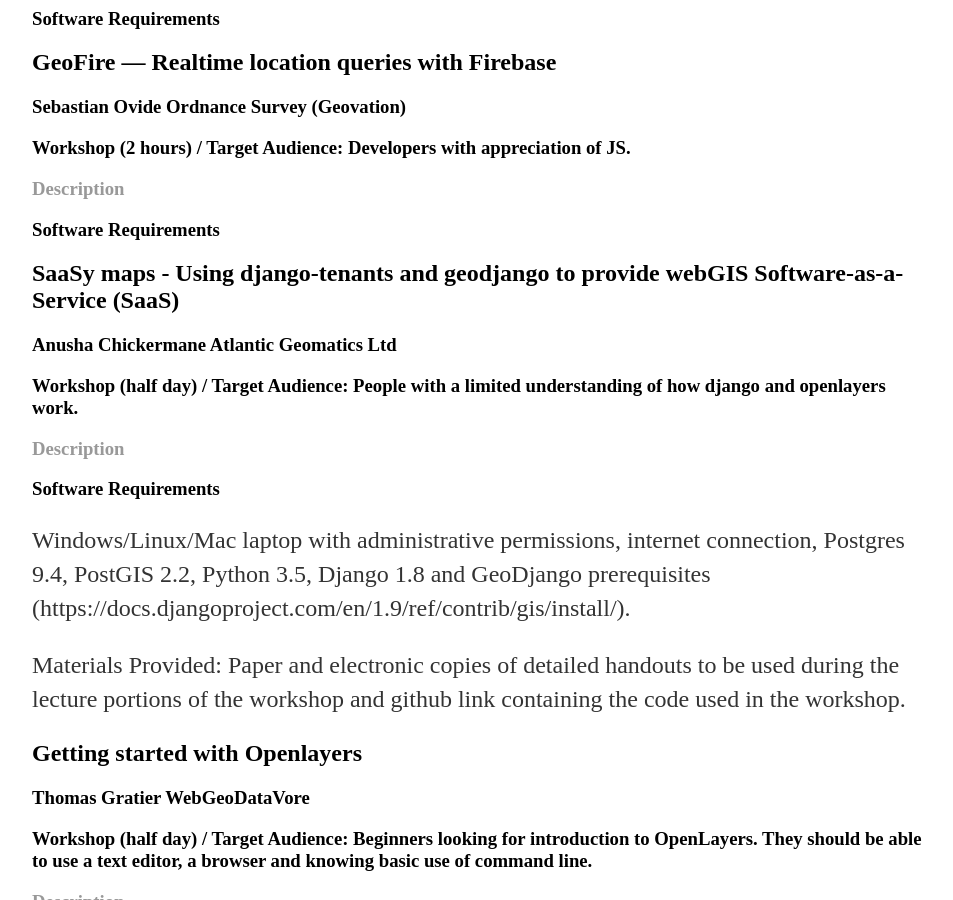
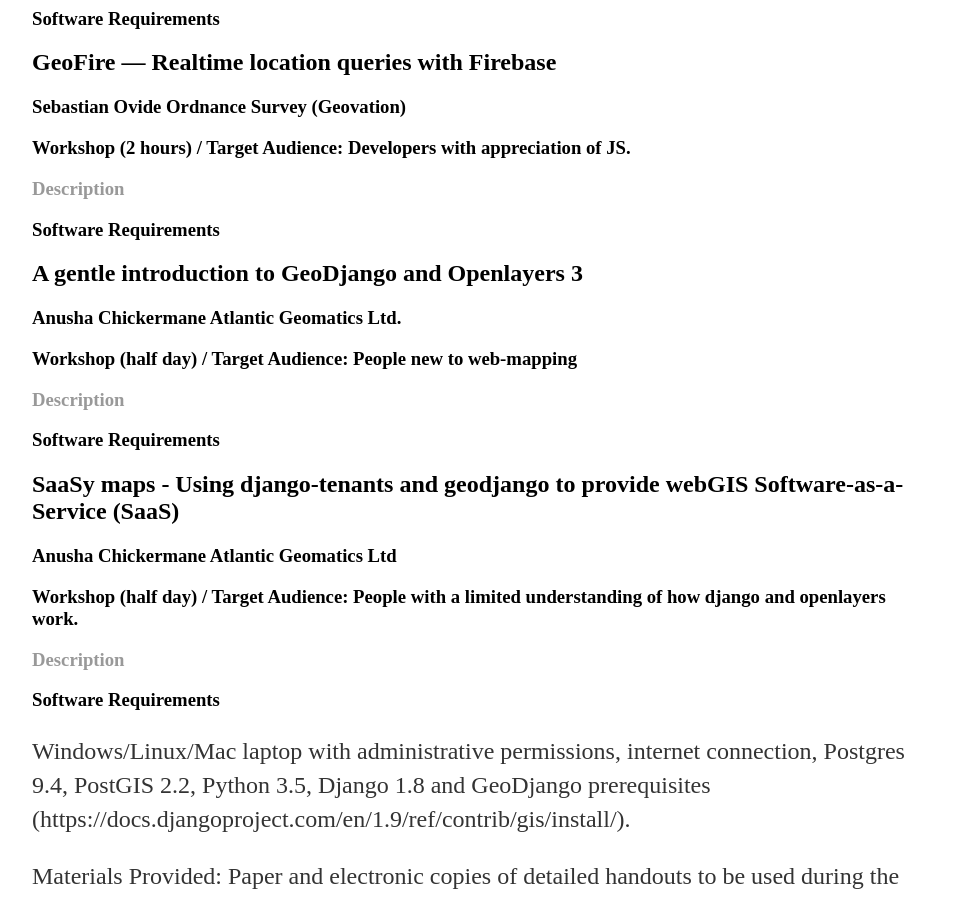
Before and after one commit to walkermatt/aileenh.github.io, a Jekyll site: the page built from foss4guk-workshop-requirements.md, in a window 1280 px wide and 900 px high, scrolled down 2308 px. Shown: the whole window, without its empty margins (160-1113 px from the left). Built offline with Jekyll 4.4.1, drawn with Linux system fonts in a browser that asks for light colours; some of the changed lines change nothing that is shown.

Commit message:
Update foss4guk-workshop-requirements.md

```diff
--- a/foss4guk-workshop-requirements.md
+++ b/foss4guk-workshop-requirements.md
@@ -22,7 +22,7 @@
 
 ### Workshop (2 hours) / Target Audience: Novices ###
 
-### [Description](http://uk.osgeo.org/foss4guk2016/abstracts.html#making-maps-in-r) ###
+### [Description](http://uk.osgeo.org/foss4guk2016/abstracts.html#introduction-to-geoserver) ###
 
 ### Software/Hardware Requirements ###
 
@@ -33,7 +33,7 @@
 
 ### Workshop (half day) / Target Audience: Beginners/Intermediate some knowledge of HTML/Javascript would be useful ###
 
-### [Description](http://uk.osgeo.org/foss4guk2016/abstracts.html#making-maps-in-r) ###
+### [Description](http://uk.osgeo.org/foss4guk2016/abstracts.html#turning-data-into-information-using-open-source-tools) ###
 
 ### Software/Hardware Requirements ###
 
@@ -43,7 +43,7 @@
 
 ### Workshop (2 hours) / Target Audience: People interested in loading OS datasets into PostgreSQL. ###
 
-### [Description](http://uk.osgeo.org/foss4guk2016/abstracts.html#making-maps-in-r) ###
+### [Description](http://uk.osgeo.org/foss4guk2016/abstracts.html#loading-os-mastermap-os-opendata-and-other-os-gml-datasets-using-loader) ###
 
 ### Software/Hardware Requirements ###
 
@@ -53,7 +53,7 @@
 
 ### Workshop (2 hours) / Target Audience: QGIS users ###
 
-### [Description](http://uk.osgeo.org/foss4guk2016/abstracts.html#making-maps-in-r) ###
+### [Description](http://uk.osgeo.org/foss4guk2016/abstracts.html#qgis2web-webmaps-without-code) ###
 
 ### Software/Hardware Requirements ###
 
@@ -63,7 +63,7 @@
 
 ### Workshop (2 hours) / Target Audience: Beginner to intermediate QGIS and PostGIS users ###
 
-### [Description](http://uk.osgeo.org/foss4guk2016/abstracts.html#making-maps-in-r) ###
+### [Description](http://uk.osgeo.org/foss4guk2016/abstracts.html#using-to-pgrouting-to-determine-service-location-and-allocate-resources) ###
 
 ### Software/Hardware Requirements ###
 
@@ -73,7 +73,7 @@
 
 ### Workshop (2 hours) / Target Audience: Beginner to intermediate QGIS users, but also of interest to experts with little experience of the plugins used. ###
 
-### [Description](http://uk.osgeo.org/foss4guk2016/abstracts.html#making-maps-in-r) ###
+### [Description](http://uk.osgeo.org/foss4guk2016/abstracts.html#visualising-arts-and-humanities-data-in-qgis) ###
 
 ### Software Requirements ###
 Printed handouts with instructions can be provided; the data used can be downloaded from ShareGeo ahead of the workshop.
@@ -84,7 +84,7 @@
 
 ### Workshop (2 hours) / Target Audience: Beginners ###
 
-### [Description](http://uk.osgeo.org/foss4guk2016/abstracts.html#making-maps-in-r) ###
+### [Description](http://uk.osgeo.org/foss4guk2016/abstracts.html#dont-be-afraid-to-commit) ###
 
 ### Software Requirements ###
 Printed handouts with instructions can be provided; the data used can be downloaded from ShareGeo ahead of the workshop.
@@ -95,7 +95,7 @@
 
 ### Workshop (2 hours) / Target Audience: Representatives from central government, local authorities, academics, industry, SMEs , NGOs  etc in the UK ###
 
-### [Description](http://uk.osgeo.org/foss4guk2016/abstracts.html#making-maps-in-r) ###
+### [Description](http://uk.osgeo.org/foss4guk2016/abstracts.html#the-need-for-national-level-strategy-for-open-principles-in-geospatial) ###
 
 ### Software Requirements ###
 
@@ -105,9 +105,20 @@
 
 ### Workshop (2 hours) / Target Audience: Developers with appreciation of JS. ###
 
-### [Description](http://uk.osgeo.org/foss4guk2016/abstracts.html#making-maps-in-r) ###
+### [Description](http://uk.osgeo.org/foss4guk2016/abstracts.html#geofire--realtime-location-queries-with-firebase) ###
 
 ### Software Requirements ###
+
+## A gentle introduction to GeoDjango and Openlayers 3 ##
+
+### Anusha Chickermane Atlantic Geomatics Ltd. ###
+
+### Workshop (half day) / Target Audience: People new to web-mapping ###
+
+### [Description](http://uk.osgeo.org/foss4guk2016/abstracts.html#a-gentle-introduction-to-geodjango-and-openlayers-3) ###
+
+### Software Requirements ###
+
 
 ## SaaSy maps - Using django-tenants and geodjango to provide webGIS Software-as-a-Service (SaaS) ##
 
@@ -115,7 +126,7 @@
 
 ### Workshop (half day) / Target Audience: People with a limited understanding of how django and openlayers work. ###
 
-### [Description](http://uk.osgeo.org/foss4guk2016/abstracts.html#making-maps-in-r) ###
+### [Description](http://uk.osgeo.org/foss4guk2016/abstracts.html#saasy-maps---using-django-tenants-and-geodjango-to-provide-webgis-software-as-a-servicesaas) ###
 
 ### Software Requirements ###
 Windows/Linux/Mac laptop with administrative permissions, internet connection, Postgres 9.4, PostGIS 2.2, Python 3.5, Django 1.8 and GeoDjango prerequisites (https://docs.djangoproject.com/en/1.9/ref/contrib/gis/install/).
@@ -128,6 +139,6 @@
 
 ### Workshop (half day) / Target Audience: Beginners looking for introduction to OpenLayers. They should be able to use a text editor, a browser and knowing basic use of command line. ###
 
-### [Description](http://uk.osgeo.org/foss4guk2016/abstracts.html#making-maps-in-r) ###
+### [Description](http://uk.osgeo.org/foss4guk2016/abstracts.html#getting-started-with-openlayers) ###
 
 ### Software Requirements ###
```
